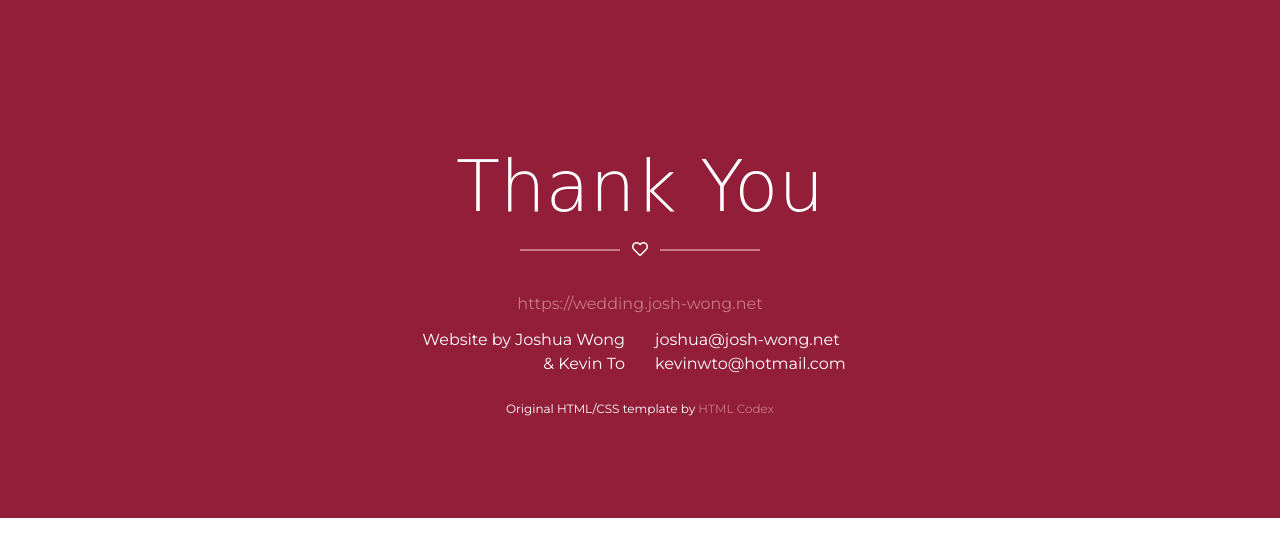
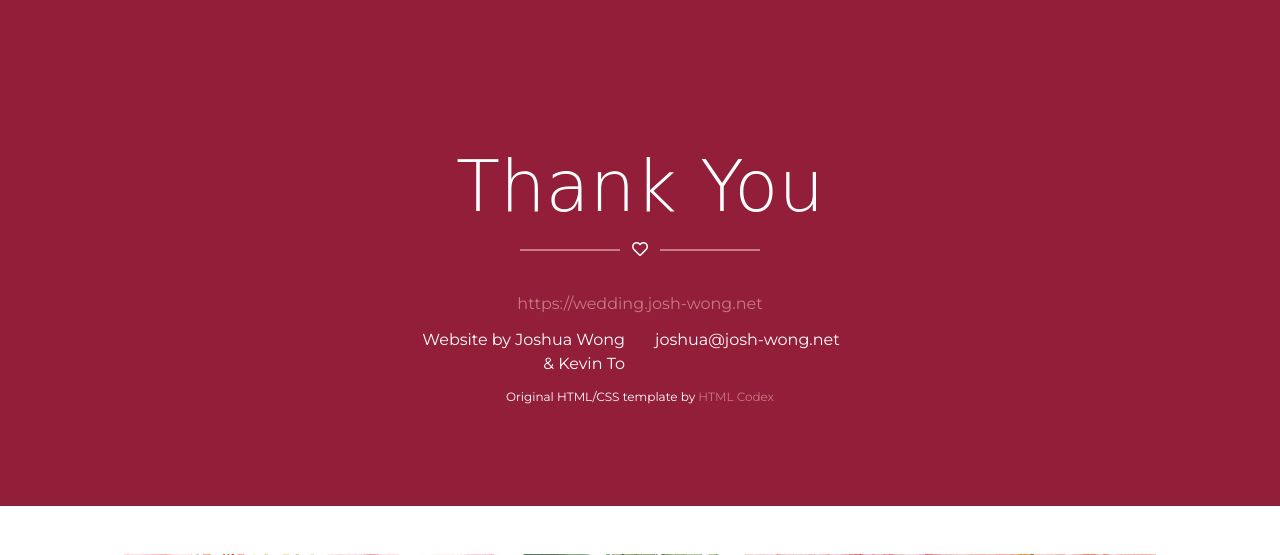
Before and after one commit to joshwong382/wedding, a PHP site: page / in a window 1280 px wide. Shown: the part 2398-2953 px from the top of the page. Run offline with PHP 8.4, Linux system fonts and the light colour scheme; some libraries are stand-ins or nearby versions; some web fonts are replaced.

Commit message:
remove kevin's email
Signed-off-by: Joshua Wong <joshua@josh-wong.net>

```diff
--- a/index.php
+++ b/index.php
@@ -10,7 +10,7 @@
 $img_menu_bot2 = "menu-bot2.png";
 
 $support_name = "Joshua Wong<br>& Kevin To";
-$support_email = "joshua@josh-wong.net<br>kevinwto@hotmail.com";
+$support_email = "joshua@josh-wong.net";
 $support_domain = "https://wedding.josh-wong.net";
 
 ?>
```
